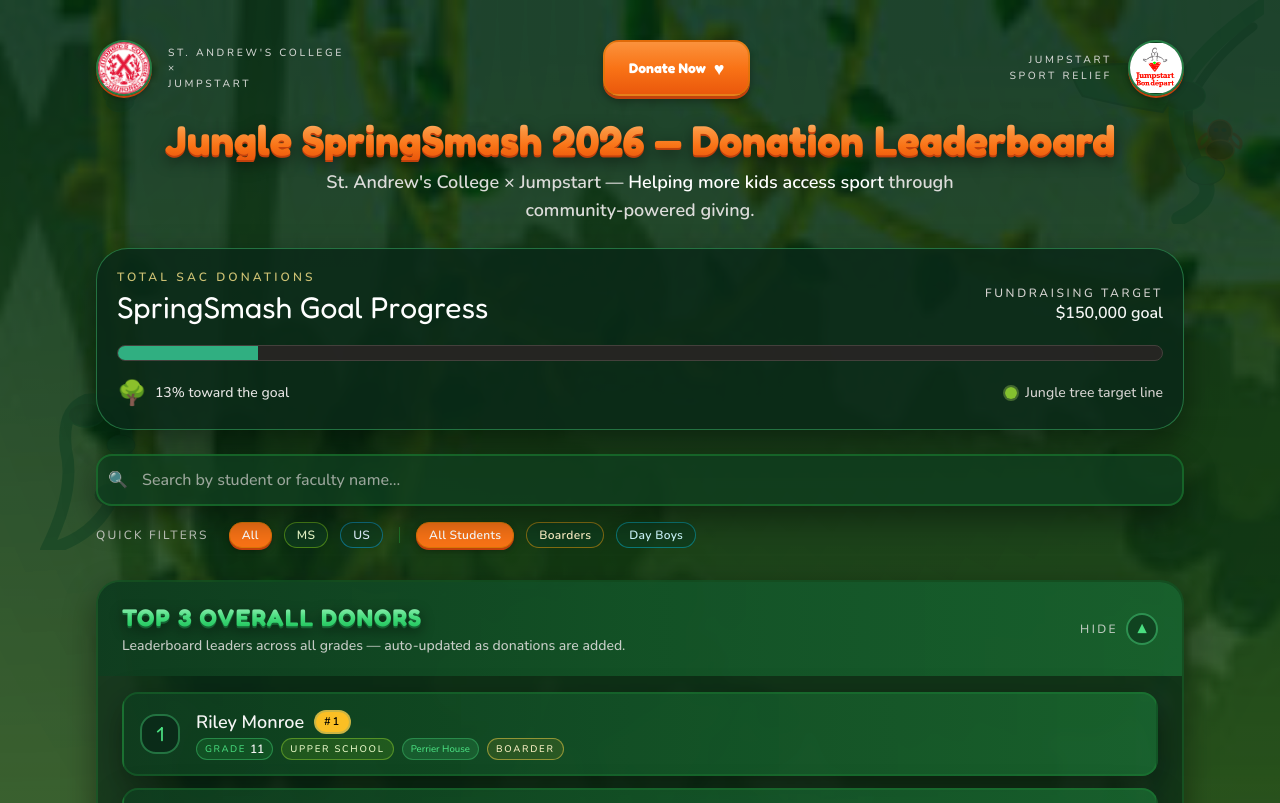
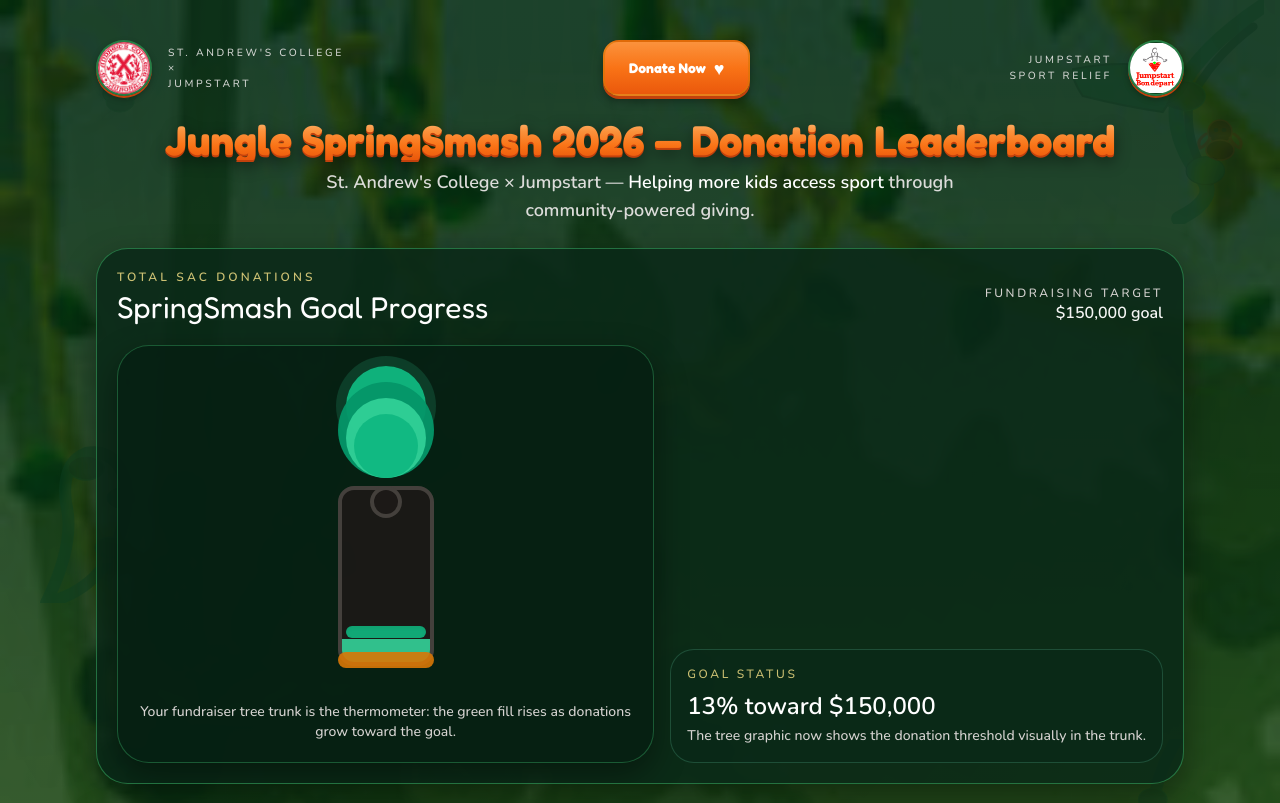
Before and after one commit to jayschowmein/springsmash-donation-leaderboard, a React (Vite) app: page / in a window 1280 px wide. Shown: the top 803 px of the page. Built offline with nearby package versions, Linux system fonts and the light colour scheme.

Commit message:
Use tree graphic as fundraising thermometer progress bar

```diff
--- a/src/App.tsx
+++ b/src/App.tsx
@@ -385,26 +385,44 @@
                 </p>
               </div>
             </div>
-            <div className="mt-5">
-              <div className="relative h-4 rounded-full bg-stone-800/90 border border-stone-700 overflow-hidden">
-                <div
-                  className="absolute inset-y-0 left-0 bg-emerald-400/80"
-                  style={{ width: `${donationProgress * 100}%` }}
-                />
+            <div className="mt-5 grid gap-4 lg:grid-cols-[1.1fr_auto] lg:items-end">
+              <div className="rounded-[2rem] border border-jungle-400/30 bg-jungle-950/80 p-5 shadow-soft-card">
+                <div className="relative mx-auto h-[320px] w-full max-w-[260px]">
+                  <div className="absolute inset-x-0 top-0 flex justify-center">
+                    <div className="relative h-32 w-32">
+                      <div className="absolute left-1/2 top-0 h-20 w-20 -translate-x-1/2 rounded-full bg-emerald-500/95 shadow-[0_0_0_10px_rgba(52,211,153,0.16)]" />
+                      <div className="absolute left-1/2 top-4 h-24 w-24 -translate-x-1/2 rounded-full bg-emerald-600/95" />
+                      <div className="absolute left-1/2 top-8 h-20 w-20 -translate-x-1/2 rounded-full bg-emerald-400/90" />
+                      <div className="absolute left-1/2 top-12 h-16 w-16 -translate-x-1/2 rounded-full bg-emerald-500/95" />
+                      <div className="absolute left-1/2 top-16 h-18 w-18 -translate-x-1/2 rounded-full bg-emerald-500/90" />
+                    </div>
+                  </div>
+
+                  <div className="absolute left-1/2 top-[120px] -translate-x-1/2 w-24">
+                    <div className="relative h-[180px] w-full overflow-hidden rounded-[1rem] border-4 border-stone-700 bg-stone-900/90">
+                      <div
+                        className="absolute inset-x-0 bottom-0 bg-emerald-400/90 transition-all duration-500"
+                        style={{ height: `${donationProgress * 100}%` }}
+                      />
+                    </div>
+                    <div className="absolute left-1/2 top-0 h-8 w-8 -translate-x-1/2 rounded-full border-4 border-stone-700 bg-stone-900" />
+                  </div>
+
+                  <div className="absolute left-1/2 top-[260px] -translate-x-1/2 h-3 w-20 rounded-full bg-emerald-500/90 shadow-inner" />
+                  <div className="absolute left-1/2 top-[286px] -translate-x-1/2 h-4 w-24 rounded-full bg-amber-600/90" />
+                </div>
+                <p className="mt-4 text-center text-sm text-stone-300">
+                  Your fundraiser tree trunk is the thermometer: the green fill rises as donations grow toward the goal.
+                </p>
               </div>
-              <div className="mt-4 flex flex-col sm:flex-row sm:items-center sm:justify-between gap-2 text-sm text-stone-200">
-                <span className="inline-flex items-center gap-2">
-                  <span className="text-2xl">🌳</span>
-                  <span>
-                    {donationProgress >= 1
-                      ? "Goal reached — thank you, SAC community!"
-                      : `${Math.round(donationProgress * 100)}% toward the goal`}
-                  </span>
-                </span>
-                <span className="inline-flex items-center gap-2 text-stone-300">
-                  <span className="h-3 w-3 rounded-full bg-lime-400/80 ring-2 ring-lime-300/30" />
-                  <span>Jungle tree target line</span>
-                </span>
+              <div className="rounded-3xl border border-emerald-300/20 bg-jungle-900/75 p-4 text-sm text-stone-200">
+                <p className="text-xs uppercase tracking-[0.22em] text-amber-200/80">Goal status</p>
+                <p className="mt-2 text-2xl font-semibold text-white">
+                  {donationProgress >= 1
+                    ? "Goal reached!"
+                    : `${Math.round(donationProgress * 100)}% toward $150,000`}
+                </p>
+                <p className="mt-1 text-stone-300">The tree graphic now shows the donation threshold visually in the trunk.</p>
               </div>
             </div>
           </div>
```
